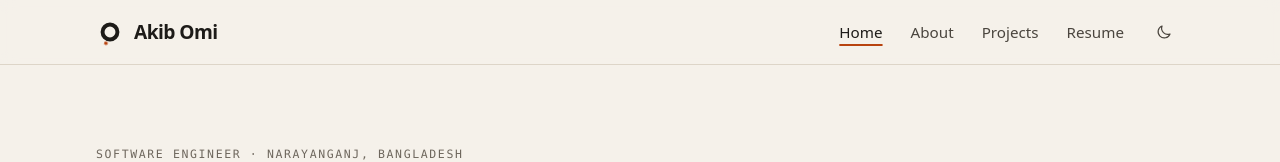
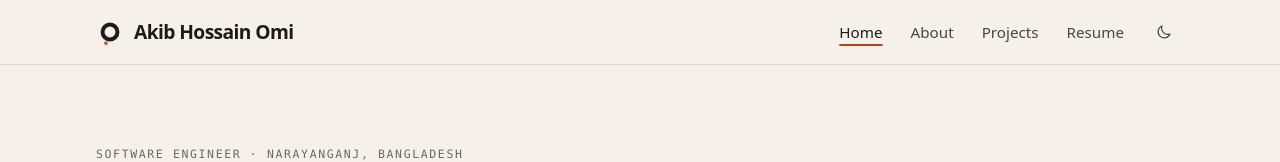
Before and after one commit to AkibHossainOmi/akibhossainomi.github.io, an Astro site: page / in a window 1280 px wide. Shown: the top 162 px of the page. Built offline with nearby package versions, Linux system fonts and the light colour scheme; Astro itself is replaced by a stand-in of ours; a web font is replaced by a local one.

Commit message:
Header shows Akib Hossain Omi

```diff
--- a/src/components/Header.astro
+++ b/src/components/Header.astro
@@ -12,7 +12,7 @@ const isActive = (href: string) => (href === "/" ? path === "/" : path.startsWit
         <circle cx="32" cy="32" r="17" fill="none" stroke="currentColor" stroke-width="9" />
         <g class="orbit-moon"><circle cx="32" cy="4.5" r="4.2" class="fill-accent" /></g>
       </svg>
-      <span class="font-semibold tracking-[-0.03em] text-[1.2rem] leading-none">Akib Omi</span>
+      <span class="whitespace-nowrap font-semibold tracking-[-0.03em] text-[1.05rem] leading-none min-[360px]:text-[1.2rem]">Akib Hossain Omi</span>
     </a>
 
     <div class="flex items-center gap-1 sm:gap-2">
```
